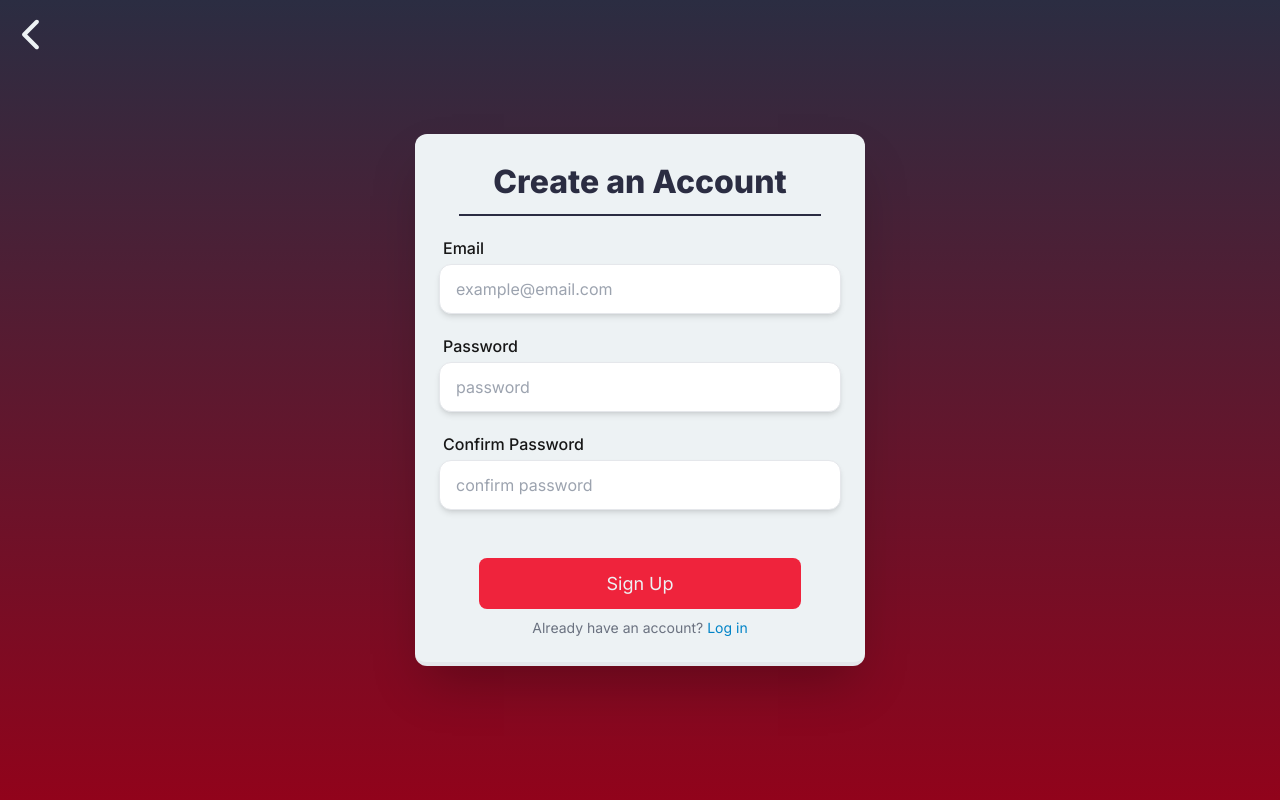
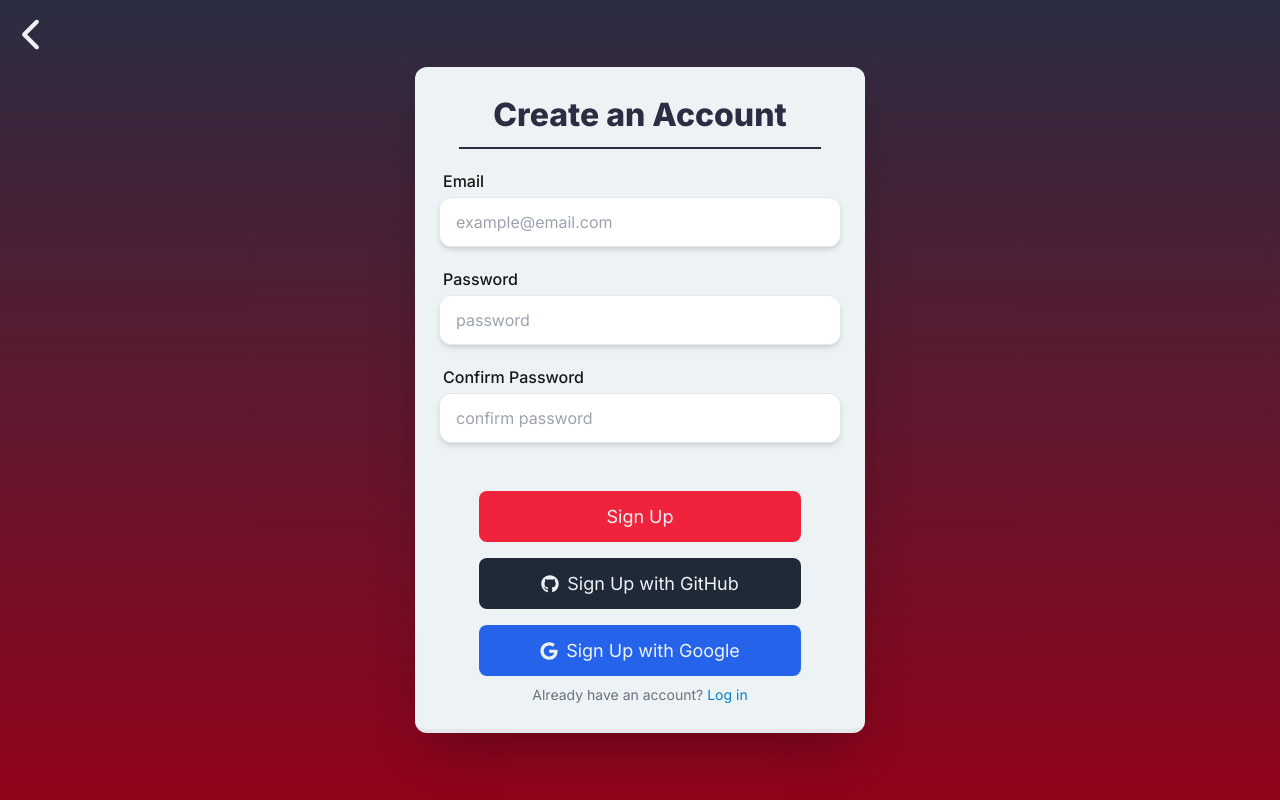
Before and after one commit to pwischh/sevenworks, a Next.js app in the folder sevenworks/: page /register/signup in a window 1280 px wide. Built offline with nearby package versions, Linux system fonts and the light colour scheme.

Commit message:
add signup and signin with google and fix github

```diff
--- a/sevenworks/src/app/lib/firebase.tsx
+++ b/sevenworks/src/app/lib/firebase.tsx
@@ -1,6 +1,6 @@
 // Import the functions you need from the SDKs you need
 import { initializeApp } from "firebase/app";
-import { getAuth } from "firebase/auth";
+import { getAuth, GoogleAuthProvider } from "firebase/auth";
 import { GithubAuthProvider } from "firebase/auth";
 import { getFirestore } from "firebase/firestore";
 // import { getAnalytics } from "firebase/analytics";
@@ -24,6 +24,7 @@ const app = initializeApp(firebaseConfig);
 const auth = getAuth(app);
 const githubProvider = new GithubAuthProvider();
 const db = getFirestore(app);
+const googleProvider = new GoogleAuthProvider();
 
 // const analytics = getAnalytics(app);
-export { app, auth, githubProvider, db };
+export { app, auth, githubProvider, db, googleProvider };
--- a/sevenworks/src/app/register/login/page.tsx
+++ b/sevenworks/src/app/register/login/page.tsx
@@ -2,16 +2,16 @@
 
 import { useState } from "react";
 import { useRouter } from "next/navigation";
-import { auth, githubProvider } from "../../lib/firebase";
+import { auth, githubProvider, googleProvider } from "../../lib/firebase"; // Import googleProvider
 import { signInWithEmailAndPassword, sendPasswordResetEmail, signInWithPopup } from "firebase/auth";
 import { IoIosArrowBack } from "react-icons/io";
-import { FaGithub } from "react-icons/fa";
+import { FaGithub, FaGoogle } from "react-icons/fa"; // Import FaGoogle
 
 export default function Login() {
     const [email, setEmail] = useState("");
     const [password, setPassword] = useState("");
     const [pending, setPending] = useState(false);
-    const [error, setError] = useState<string | null>(null); // This should work correctly
+    const [error, setError] = useState<string | null>(null);
     const [resetMessage, setResetMessage] = useState<string | null>(null);
     const router = useRouter();
 
@@ -23,7 +23,7 @@ export default function Login() {
             const userCredential = await signInWithEmailAndPassword(auth, email, password);
             console.log("User logged in:", userCredential.user);
             setPending(false);
-            router.push("/dashboard"); // Redirect to the landing page
+            router.push("/dashboard");
         } catch (error: unknown) {
             if (error instanceof Error) {
                 setError(error.message);
@@ -49,7 +49,7 @@ export default function Login() {
 
     const handleGithubSignIn = async () => {
         setPending(true);
-        setError(null); // This should work correctly
+        setError(null);
 
         try {
             const result = await signInWithPopup(auth, githubProvider);
@@ -63,6 +63,21 @@ export default function Login() {
         }
     };
 
+    const handleGoogleSignIn = async () => {
+        setPending(true);
+        setError(null);
+
+        try {
+            const result = await signInWithPopup(auth, googleProvider);
+            console.log("Google user signed in:", result.user);
+
+            setPending(false);
+            router.push("/dashboard");
+        } catch (error: unknown) {
+            setError(error instanceof Error ? error.message : "An unknown error occurred");
+            setPending(false);
+        }
+    };
 
     return (
         <div className="flex justify-center items-center min-h-screen bg-gradient-to-b from-navy to-darkRed">
@@ -130,6 +145,17 @@ export default function Login() {
                         Sign In with GitHub
                     </button>
                 </div>
+                <div className="flex justify-center mt-4">
+                    <button
+                        type="button"
+                        onClick={handleGoogleSignIn}
+                        disabled={pending}
+                        className="w-[80%] text-offWhite text-[18px] bg-blue-600 py-3 rounded-lg hover:bg-blue-700 transition duration-200 flex items-center justify-center"
+                    >
+                        <FaGoogle className="mr-2" />
+                        Sign In with Google
+                    </button>
+                </div>
                 <p className="text-[14px] text-gray-500 text-center mt-2">
                     Don&apos;t have an account?&nbsp;
                     <a href="./signup" className="text-sky-600 hover:underline">Create one</a>
--- a/sevenworks/src/app/register/signup/page.tsx
+++ b/sevenworks/src/app/register/signup/page.tsx
@@ -1,11 +1,10 @@
-// filepath: /Users/alexlautin/Documents/GitHub/sevenworks/sevenworks/src/app/register/signup/page.tsx
 "use client";
 import { useState } from "react";
 import { useRouter } from "next/navigation";
-import { auth } from "../../lib/firebase";
-import { createUserWithEmailAndPassword } from "firebase/auth";
-
+import { auth, googleProvider, githubProvider } from "../../lib/firebase";
+import { createUserWithEmailAndPassword, signInWithPopup } from "firebase/auth";
 import { IoIosArrowBack } from "react-icons/io";
+import { FaGithub, FaGoogle } from "react-icons/fa";
 
 export default function Signup() {
     const [form, setForm] = useState({
@@ -29,8 +28,12 @@ export default function Signup() {
         }
 
         try {
-            const userCredential = await createUserWithEmailAndPassword(auth, form.email, form.password);
-            console.log("User signed up:", userCredential.user); // Now the variable is "used"
+            const userCredential = await createUserWithEmailAndPassword(
+                auth,
+                form.email,
+                form.password
+            );
+            console.log("User signed up:", userCredential.user);
             setPending(false);
             router.push("/register/login");
         } catch (error: unknown) {
@@ -41,16 +44,50 @@ export default function Signup() {
             }
             setPending(false);
         }
+    };
 
+    const handleGithubSignUp = async () => {
+        setPending(true);
+        setError(null);
+
+        try {
+            const result = await signInWithPopup(auth, githubProvider);
+            console.log("GitHub user signed up:", result.user);
+            setPending(false);
+            router.push("/dashboard");
+        } catch (error: unknown) {
+            setError(error instanceof Error ? error.message : "An unknown error occurred");
+            setPending(false);
+        }
+    };
+
+    const handleGoogleSignUp = async () => {
+        setPending(true);
+        setError(null);
+
+        try {
+            const result = await signInWithPopup(auth, googleProvider);
+            console.log("Google user signed up:", result.user);
+            setPending(false);
+            router.push("/dashboard");
+        } catch (error: unknown) {
+            setError(error instanceof Error ? error.message : "An unknown error occurred");
+            setPending(false);
+        }
     };
 
     return (
         <div className="flex items-center justify-center min-h-screen bg-gradient-to-b from-navy to-darkRed">
             <a href="../../" className="absolute left-2 top-3">
-                <IoIosArrowBack className="text-offWhite text-[45px] hover:text-neutral-400"/>
+                <IoIosArrowBack className="text-offWhite text-[45px] hover:text-neutral-400" />
             </a>
-            <form onSubmit={handleSubmit} className="flex flex-col w-[450px] bg-offWhite p-6 rounded-xl shadow-2xl border-b-4 border-lightGray">
-                <h2 className="text-[32px] font-extrabold text-navy text-center">Create an Account</h2>
+            <form
+                onSubmit={handleSubmit}
+                className="flex flex-col w-[450px] bg-offWhite p-6 rounded-xl shadow-2xl border-b-4 border-lightGray"
+            >
+                <h2 className="text-[32px] font-extrabold text-navy text-center">
+                    Create an Account
+                </h2>
 
                 <div className="flex justify-center">
                     <div className="w-[90%] h-[2px] bg-navy mt-2 mb-5"></div>
@@ -103,9 +140,33 @@ export default function Signup() {
                         Sign Up
                     </button>
                 </div>
+                <div className="flex justify-center mt-4">
+                    <button
+                        type="button"
+                        onClick={handleGithubSignUp}
+                        disabled={pending}
+                        className="w-[80%] text-offWhite text-[18px] bg-gray-800 py-3 rounded-lg hover:bg-gray-900 transition duration-200 flex items-center justify-center"
+                    >
+                        <FaGithub className="mr-2" />
+                        Sign Up with GitHub
+                    </button>
+                </div>
+                <div className="flex justify-center mt-4">
+                    <button
+                        type="button"
+                        onClick={handleGoogleSignUp}
+                        disabled={pending}
+                        className="w-[80%] text-offWhite text-[18px] bg-blue-600 py-3 rounded-lg hover:bg-blue-700 transition duration-200 flex items-center justify-center"
+                    >
+                        <FaGoogle className="mr-2" />
+                        Sign Up with Google
+                    </button>
+                </div>
                 <p className="text-[14px] text-gray-500 text-center mt-2">
                     Already have an account?&nbsp;
-                    <a href="./login" className="text-sky-600 hover:underline">Log in</a>
+                    <a href="./login" className="text-sky-600 hover:underline">
+                        Log in
+                    </a>
                 </p>
             </form>
         </div>
```
